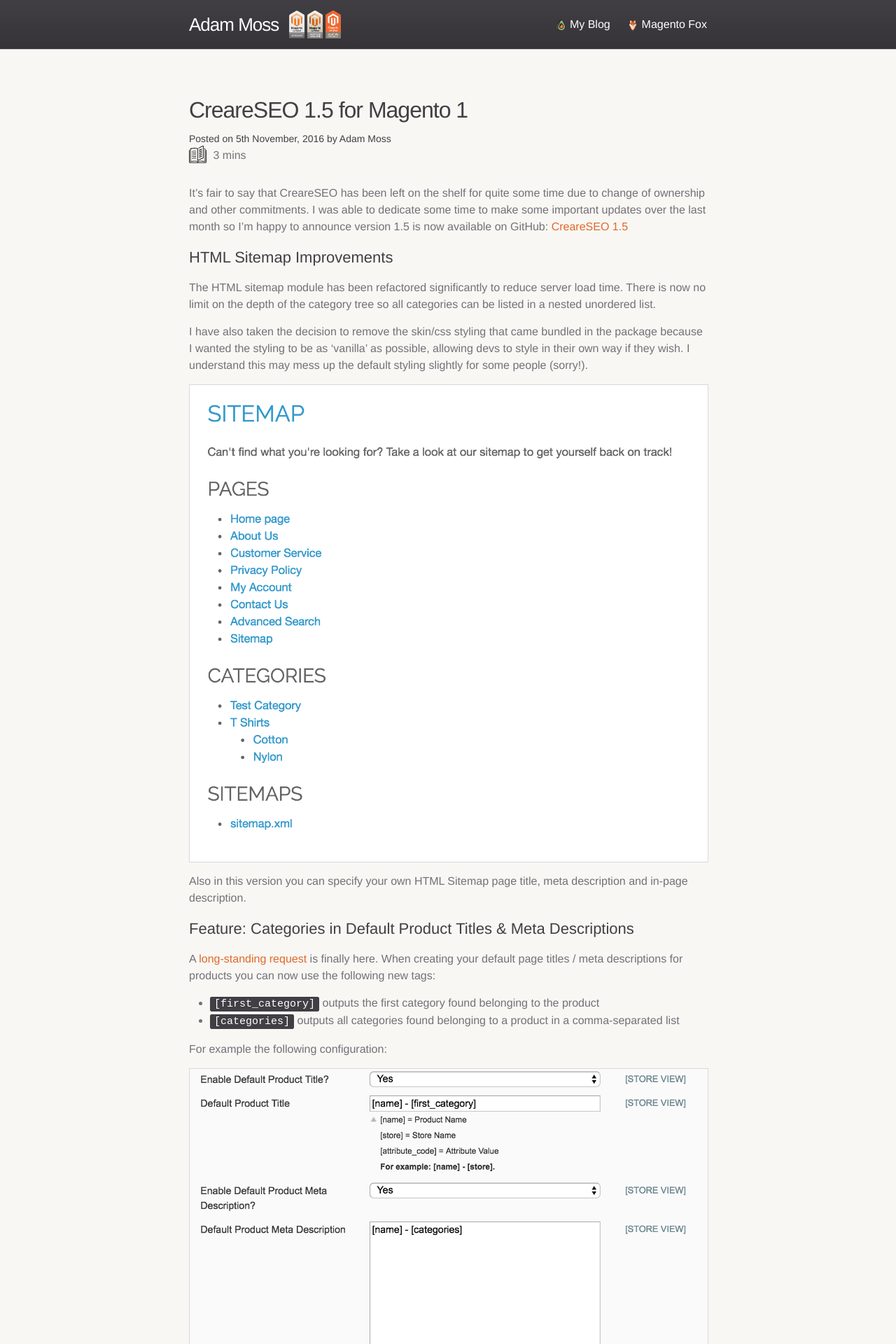
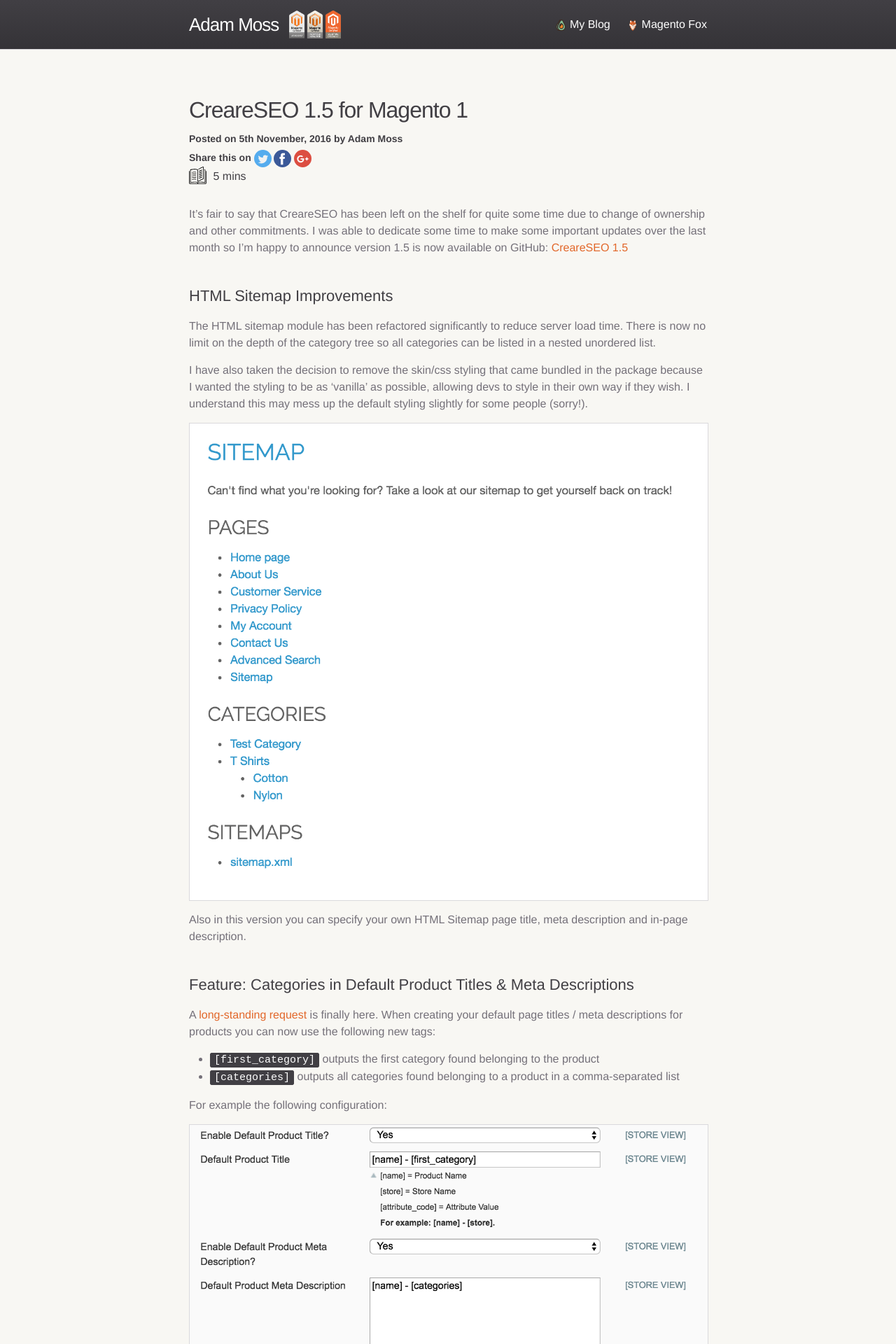
Before and after one commit to adampmoss/adampmoss.github.io, a Jekyll site: the page built from _posts/2016-11-5-creare-seo-1-5-magento.markdown, in a window 1280 px wide. Shown: the top 1920 px of the page at 70% size. Built offline with Jekyll 4.4.1, drawn with Linux system fonts in a browser that asks for light colours; some web fonts are replaced; comment, search, counter and statistics services are not loaded.

Commit message:
Adds social share buttons to posts

```diff
--- /dev/null
+++ b/_includes/share.html
@@ -0,0 +1,5 @@
+<div class="share-page post-meta">Share this on
+<a href="javascript:newWindow('https://twitter.com/intent/tweet?text={{ page.title }}&url={{ site.secure_url }}{{ page.url }}&via={{ site.twitter_username }}&related={{ site.twitter_username }}')" rel="nofollow" target="_blank" title="Share on Twitter"><img src="/assets/twitter.svg" alt="Twitter" /></a>
+<a href="javascript:newWindow('https://facebook.com/sharer.php?u={{ site.secure_url }}{{ page.url }}')" rel="nofollow" target="_blank" title="Share on Facebook"><img src="/assets/facebook.svg" alt="Facebook" /></a>
+<a href="javascript:newWindow('https://plus.google.com/share?url={{ site.secure_url }}{{ page.url }}')" rel="nofollow" target="_blank" title="Share on Google+"><img src="/assets/google-plus.svg" alt="Google+" /></a>
+</div>
--- a/_layouts/post.html
+++ b/_layouts/post.html
@@ -13,6 +13,7 @@
   {% else %}{{ d }}th
   {% endcase %}{{ page.date | date: "%B" }},
 {{ page.date | date: "%Y" }}</time>{% if page.author %} by <span itemprop="author" itemscope itemtype="http://schema.org/Person"><span itemprop="name">{{ page.author }}</span></span>{% endif %}{% if page.reading-time %}</p>
+{% include share.html %}
 <img src="/assets/open-book.svg" class="inline-icon" /> <span class="reading-time">{{ page.reading-time }}</span>{% endif %}
   </header>
 
@@ -24,6 +25,8 @@
 {% if page.comments %}
 <div id="disqus_thread"></div>
 <script>
+function newWindow(a,b,c,d,e){if(!b)var b="CALCULATOR";if(!c)var c="menubar=0,toolbar=0,resizable=0,location=0,status=0,scrollbars=0";if(d)f=d;else var f=620;if(e)g=e;else var g=400;var h=100;y=100;var i="width="+f+",height="+g+","+c+",screenx="+h+",screeny="+y+",left="+h+",top="+y;window.open(a,b,i)}
+
 /**
 * RECOMMENDED CONFIGURATION VARIABLES: EDIT AND UNCOMMENT THE SECTION BELOW TO INSERT DYNAMIC VALUES FROM YOUR PLATFORM OR CMS.
 * LEARN WHY DEFINING THESE VARIABLES IS IMPORTANT: https://disqus.com/admin/universalcode/#configuration-variables
--- a/_posts/2016-11-5-creare-seo-1-5-magento.markdown
+++ b/_posts/2016-11-5-creare-seo-1-5-magento.markdown
@@ -7,7 +7,7 @@
 author: Adam Moss
 comments: true
 body_class: magento-fox
-reading-time: 3 mins
+reading-time: 5 mins
 photo: "magento-fox.png"
 ---
 
--- a/_sass/_layout.scss
+++ b/_sass/_layout.scss
@@ -201,9 +201,11 @@
 }
 
 .post-meta {
+    font-family: $alt-font-family;
     font-size: $small-font-size;
     color: $grey-color;
     margin-bottom: 0;
+    font-weight: bold;
 }
 
 .post-link {
@@ -230,11 +232,26 @@
     margin-top: -4px
 }
 
+.share-page {
+    margin-top: 5px;
+
+    a {
+    display: inline-block;
+
+    img {
+        height: 25px;
+        width: 25px;
+    }
+}
+}
+
+
 .reading-time {
     font-family: 'Patua One', 'Helvetica', cursive;
     display: inline-block;
     line-height: 25px;
     margin: 0 0 0 5px;
+    color: $grey-color;
 }
 
 .post-title, .page-title {
@@ -255,6 +272,7 @@
     }
 
     h2 {
+        margin-top: 40px;
         font-size: 28px;
 
         @include media-query($on-laptop) {
@@ -263,6 +281,7 @@
     }
 
     h3 {
+        margin-top: 40px;
         font-size: 22px;
 
         @include media-query($on-laptop) {
--- a/magentofox/index.html
+++ b/magentofox/index.html
@@ -13,7 +13,7 @@
 <div class="home">
   <img src="/assets/magento-fox.png" alt="Magento Fox" class="title-pic" />
   <h1 class="page-heading page-title">{{ page.heading }}</h1>
-  <p>Welcome to the Magento Fox blog written by 3x Certified Magento developer Adam Moss, Programme Lead at Space48 and formerly of Creare. I've been developing Magento websites since 2009 so I set up this blog to give something back to the community.</p>
+  <p>Welcome to the Magento Fox blog written by 3x Certified Magento developer Adam Moss, Programme Lead at Space48. I've been developing Magento websites since 2009 so I set up this blog to give something back to the community.</p>
   <a target="_blank" href="https://twitter.com/magentofox" class="twitter-button"><span class="icon icon--twitter">{% include icon-twitter.svg %}</span> Follow Magento Fox</a>
   <ul class="post-list">
     {% for post in site.categories.magento %}
```
Also changed, not shown: assets/facebook.svg (added), assets/google-plus.svg (added).
